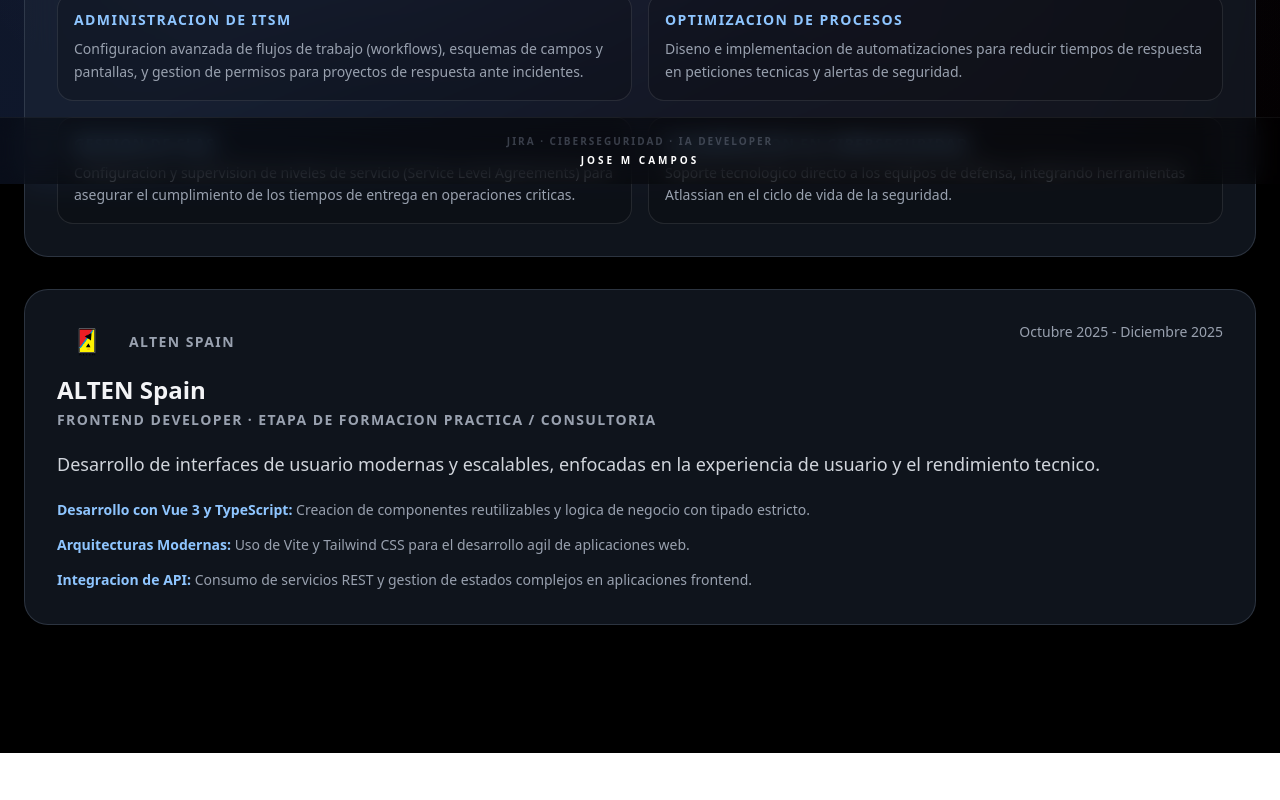
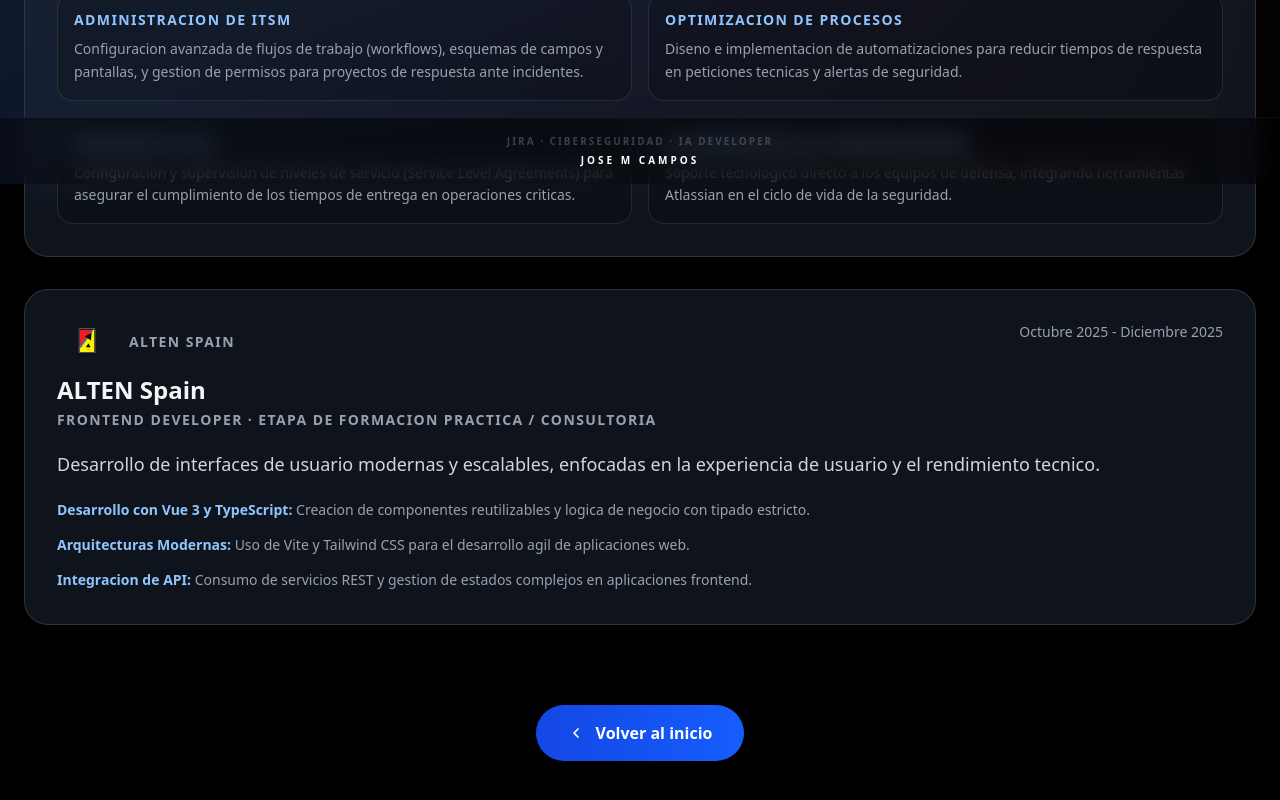
Before and after one commit to JMCG84/mi-portfolio, a Vue app: page /experience in a window 1280 px wide. Shown: the part 616-1416 px from the top of the page. Before the commit the page ends 1369 px from the top, so only its background shows below. Built offline with nearby package versions, Linux system fonts and the light colour scheme.

Commit message:
fix: reorder certification IDs sequentially

```diff
--- a/src/views/CertificationsView.vue
+++ b/src/views/CertificationsView.vue
@@ -34,16 +34,6 @@
   },
   {
     id: 3,
-    title: "Google IA Esencial",
-    company: "Google",
-    pdfLink: "/Google IA Esencial.pdf",
-    description:
-      "Especialización práctica sobre IA generativa, productividad asistida y aplicación de herramientas de inteligencia artificial en entornos profesionales y de trabajo diario.",
-    icon: "M12 3v1m6.364 1.636l-.707.707M21 12H3",
-    date: "2026-02-19",
-  },
-  {
-    id: 4,
     title: "Vue 3 de cero a experto",
     company: "Udemy",
     pdfLink: "/curso vue.js udemy.pdf",
@@ -53,7 +43,7 @@
     date: "2026-01-29",
   },
   {
-    id: 5,
+    id: 4,
     title: "JavaScript Avanzado",
     company: "OpenWebinars",
     pdfLink: "/certificado_fundamentos_de_javascript.pdf",
@@ -63,7 +53,7 @@
     date: "2026-01-29",
   },
   {
-    id: 6,
+    id: 5,
     title: "Fundamentos de Angular",
     company: "OpenWebinars",
     pdfLink: "/certificado_fundamentos_de_angular.pdf",
@@ -73,7 +63,7 @@
     date: "2026-01-29",
   },
   {
-    id: 7,
+    id: 6,
     title: "PHP: Fundamentos",
     company: "OpenWebinars",
     pdfLink: "/certificado_php__fundamentos.pdf",
@@ -83,7 +73,7 @@
     date: "2026-01-29",
   },
   {
-    id: 8,
+    id: 7,
     title: "Desarrollo Aumentado por IA",
     company: "Big School",
     pdfLink: "/Desarrollo con IA.pdf",
@@ -93,7 +83,7 @@
     date: "2026-02-05",
   },
   {
-    id: 9,
+    id: 8,
     title: "Prompting Avanzado",
     company: "Google",
     pdfLink: "/Google _prompting.pdf",
@@ -103,7 +93,7 @@
     date: "2026-02-12",
   },
   {
-    id: 10,
+    id: 9,
     title: "Instalación Aplicaciones",
     company: "Formación Profesional",
     pdfLink:
@@ -114,7 +104,7 @@
     date: "2026-02-19",
   },
   {
-    id: 11,
+    id: 10,
     title: "Seguridad Informática",
     company: "Formación Profesional",
     pdfLink: "/Diploma de seguridad en equipos informaticos.pdf",
@@ -124,7 +114,7 @@
     date: "2026-02-19",
   },
   {
-    id: 12,
+    id: 11,
     title: "Jira Service Management",
     company: "Atlassian",
     pdfLink: "/certificado jira service management.pdf",
@@ -134,7 +124,7 @@
     date: "2026-04-06",
   },
   {
-    id: 13,
+    id: 12,
     title: "Make",
     company: "Make",
     pdfLink: "/certificado make.pdf",
@@ -147,6 +137,16 @@
 
 const sortedCertifications = computed(() => {
   return [...certifications].sort((a, b) => {
+    const pinnedOrder = [1, 2];
+    const aPinnedIndex = pinnedOrder.indexOf(a.id);
+    const bPinnedIndex = pinnedOrder.indexOf(b.id);
+
+    if (aPinnedIndex !== -1 || bPinnedIndex !== -1) {
+      if (aPinnedIndex === -1) return 1;
+      if (bPinnedIndex === -1) return -1;
+      return aPinnedIndex - bPinnedIndex;
+    }
+
     return new Date(b.date ?? 0).getTime() - new Date(a.date ?? 0).getTime();
   });
 });
@@ -195,9 +195,28 @@
                 class="text-xl font-bold text-gray-200 group-hover:text-blue-300 transition-colors line-clamp-2 uppercase leading-tight">
                 {{ cert.title }}
               </h3>
-              <p
-                class="text-sm font-medium text-gray-400 uppercase tracking-widest mt-1">
-                {{ cert.company }}
+              <p class="mt-1 flex flex-wrap items-center gap-x-2 gap-y-1">
+                <span
+                  v-if="cert.id === 1 || cert.id === 2"
+                  class="text-base font-bold normal-case tracking-normal"
+                  aria-label="Google">
+                  <span class="text-[#4285F4]">G</span
+                  ><span class="text-[#EA4335]">o</span
+                  ><span class="text-[#FBBC05]">o</span
+                  ><span class="text-[#4285F4]">g</span
+                  ><span class="text-[#34A853]">l</span
+                  ><span class="text-[#EA4335]">e</span>
+                </span>
+                <span
+                  v-else
+                  class="text-sm font-medium text-gray-400 uppercase tracking-widest">
+                  {{ cert.company }}
+                </span>
+                <span
+                  v-if="cert.id === 1 || cert.id === 2"
+                  class="text-[10px] font-semibold uppercase tracking-wider text-gray-400">
+                  Certificado oficial
+                </span>
               </p>
               <p
                 v-if="cert.description"
--- a/src/views/ExperienceView.vue
+++ b/src/views/ExperienceView.vue
@@ -27,7 +27,8 @@
                   src="/tech_logo.jpeg"
                   alt="Logo Telefonica Tech"
                   class="h-10 w-auto object-contain" />
-                <p class="text-sm font-semibold uppercase tracking-widest text-gray-400">
+                <p
+                  class="text-sm font-semibold uppercase tracking-widest text-gray-400">
                   Telefónica Tech
                 </p>
               </div>
@@ -35,7 +36,8 @@
                 <h3 class="text-2xl font-bold text-gray-100">
                   Tecnico de Administracion de Jira Service Management
                 </h3>
-                <p class="text-sm font-semibold uppercase tracking-widest text-gray-400 mt-1">
+                <p
+                  class="text-sm font-semibold uppercase tracking-widest text-gray-400 mt-1">
                   Proyecto de Ciberseguridad
                 </p>
               </div>
@@ -61,7 +63,8 @@
 
           <div class="grid grid-cols-1 md:grid-cols-2 gap-4">
             <div class="p-4 rounded-2xl bg-black/20 border border-white/10">
-              <h4 class="text-sm font-bold uppercase tracking-widest text-blue-300 mb-2">
+              <h4
+                class="text-sm font-bold uppercase tracking-widest text-blue-300 mb-2">
                 Administracion de ITSM
               </h4>
               <p class="text-sm text-gray-400 leading-relaxed">
@@ -71,17 +74,18 @@
               </p>
             </div>
             <div class="p-4 rounded-2xl bg-black/20 border border-white/10">
-              <h4 class="text-sm font-bold uppercase tracking-widest text-blue-300 mb-2">
+              <h4
+                class="text-sm font-bold uppercase tracking-widest text-blue-300 mb-2">
                 Optimizacion de Procesos
               </h4>
               <p class="text-sm text-gray-400 leading-relaxed">
-                Diseno e implementacion de automatizaciones para reducir
-                tiempos de respuesta en peticiones tecnicas y alertas de
-                seguridad.
+                Diseno e implementacion de automatizaciones para reducir tiempos
+                de respuesta en peticiones tecnicas y alertas de seguridad.
               </p>
             </div>
             <div class="p-4 rounded-2xl bg-black/20 border border-white/10">
-              <h4 class="text-sm font-bold uppercase tracking-widest text-blue-300 mb-2">
+              <h4
+                class="text-sm font-bold uppercase tracking-widest text-blue-300 mb-2">
                 Gestion de SLAs
               </h4>
               <p class="text-sm text-gray-400 leading-relaxed">
@@ -91,7 +95,8 @@
               </p>
             </div>
             <div class="p-4 rounded-2xl bg-black/20 border border-white/10">
-              <h4 class="text-sm font-bold uppercase tracking-widest text-blue-300 mb-2">
+              <h4
+                class="text-sm font-bold uppercase tracking-widest text-blue-300 mb-2">
                 Colaboracion en Ciberseguridad
               </h4>
               <p class="text-sm text-gray-400 leading-relaxed">
@@ -100,7 +105,6 @@
               </p>
             </div>
           </div>
-
         </div>
         <div
           class="absolute inset-0 rounded-3xl bg-gradient-to-br from-blue-600/20 to-transparent opacity-0 group-hover:opacity-100 transition-opacity pointer-events-none"></div>
@@ -117,12 +121,14 @@
                   src="/alten_logo.png"
                   alt="Logo Alten Spain"
                   class="h-10 w-auto object-contain" />
-                <p class="text-sm font-semibold uppercase tracking-widest text-gray-400">
+                <p
+                  class="text-sm font-semibold uppercase tracking-widest text-gray-400">
                   Alten Spain
                 </p>
               </div>
               <h3 class="text-2xl font-bold text-gray-100">ALTEN Spain</h3>
-              <p class="text-sm font-semibold uppercase tracking-widest text-gray-400 mt-1">
+              <p
+                class="text-sm font-semibold uppercase tracking-widest text-gray-400 mt-1">
                 Frontend Developer · Etapa de formacion practica / Consultoria
               </p>
             </div>
@@ -132,8 +138,8 @@
           </div>
 
           <p class="text-base md:text-lg text-gray-300 leading-relaxed">
-            Desarrollo de interfaces de usuario modernas y escalables,
-            enfocadas en la experiencia de usuario y el rendimiento tecnico.
+            Desarrollo de interfaces de usuario modernas y escalables, enfocadas
+            en la experiencia de usuario y el rendimiento tecnico.
           </p>
 
           <ul class="space-y-3 text-gray-400 text-sm leading-relaxed">
@@ -148,8 +154,8 @@
               <span class="text-blue-300 font-semibold">
                 Arquitecturas Modernas:
               </span>
-              Uso de Vite y Tailwind CSS para el desarrollo agil de
-              aplicaciones web.
+              Uso de Vite y Tailwind CSS para el desarrollo agil de aplicaciones
+              web.
             </li>
             <li>
               <span class="text-blue-300 font-semibold">
@@ -164,5 +170,24 @@
           class="absolute inset-0 rounded-3xl bg-gradient-to-br from-blue-600/20 to-transparent opacity-0 group-hover:opacity-100 transition-opacity pointer-events-none"></div>
       </article>
     </section>
+
+    <div class="flex justify-center pt-8">
+      <RouterLink
+        to="/"
+        class="px-8 py-4 bg-gradient-to-r from-blue-700 to-blue-600 text-white rounded-full font-bold hover:from-blue-600 hover:to-blue-500 transition-all transform hover:scale-105 shadow-lg flex items-center gap-3">
+        <svg
+          class="w-4 h-4"
+          fill="none"
+          stroke="currentColor"
+          viewBox="0 0 24 24">
+          <path
+            stroke-linecap="round"
+            stroke-linejoin="round"
+            stroke-width="2.5"
+            d="M15 18l-6-6 6-6" />
+        </svg>
+        <span>Volver al inicio</span>
+      </RouterLink>
+    </div>
   </div>
 </template>
```
